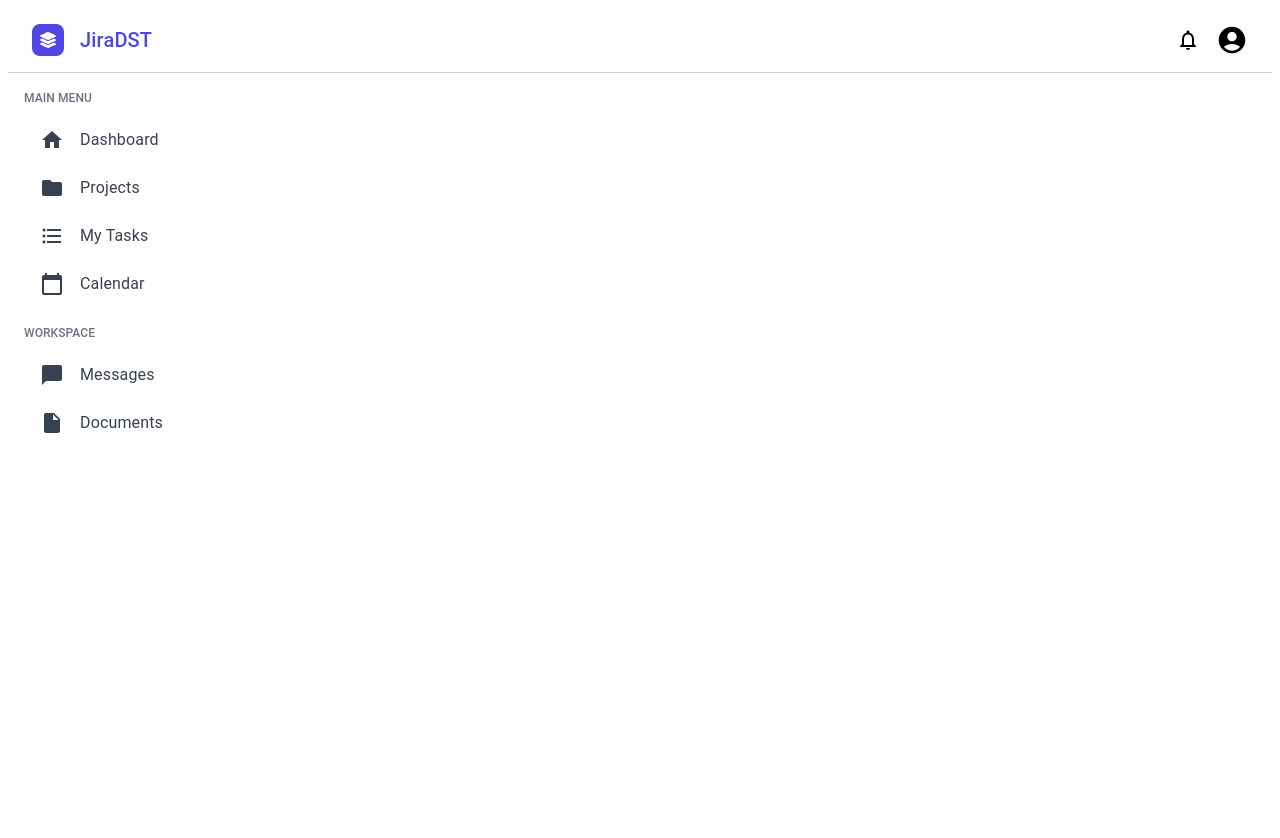
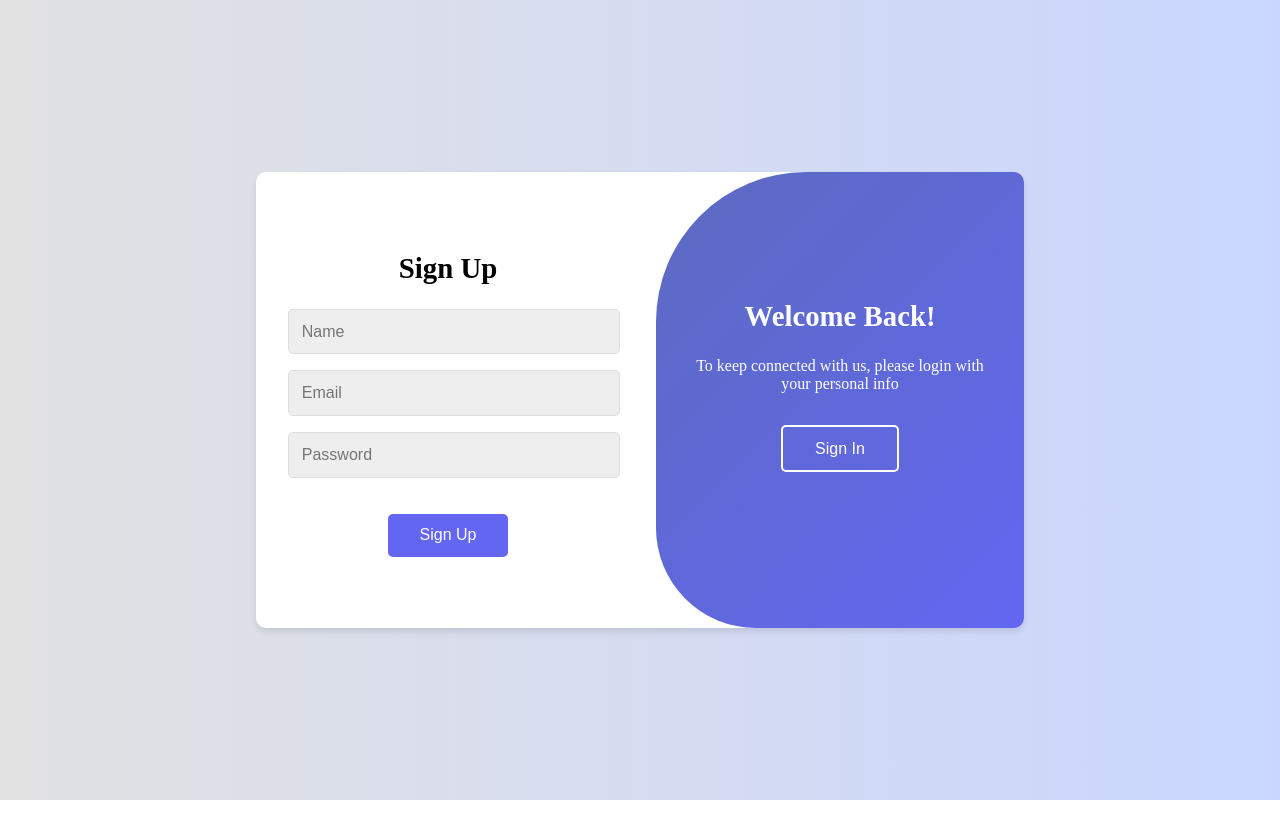
Before and after one commit to petch24096666/senior-project, a React (Vite) app in the folder Frontend/: page /signup in a window 1280 px wide. Shown: the top 838 px of the page. After the commit the page ends 800 px from the top, so only its background shows below. Built offline with nearby package versions, Linux system fonts and the light colour scheme.

Commit message:
update
17/1/2568 15.02

```diff
--- a/Frontend/src/App.jsx
+++ b/Frontend/src/App.jsx
@@ -3,22 +3,30 @@ import { BrowserRouter as Router, Routes, Route } from "react-router-dom";
 import KanbanBoard from "./components/pages/ProjectPage/KanbanBoard";
 import MainLayout from "./components/layouts/MainLayout";
 import ProjectPage from "./components/pages/ProjectPage/ProjectPage";
+import SignIn from "./components/pages/SigninPage/SigninPage";
+import SignUp from "./components/pages/SignupPage/SignupPage";
 
 function App() {
   return (
     <Router>
-      <MainLayout>
-        <Routes>
-          <Route path="/" element={<h1>Welcome</h1>} />
-          <Route path="/dashboard" element={<h1>Dashboard</h1>} />
-          <Route path="/mytasks" element={<h1>My Tasks</h1>} />
-          <Route path="/projects" element={<ProjectPage />} />
-          <Route path="/calendar" element={<h1>Calendar</h1>} />
-          <Route path="/messages" element={<h1>Messages</h1>} />
-          <Route path="/documents" element={<h1>Documents</h1>} />
-          <Route path="/kanban" element={<KanbanBoard />} />
-        </Routes>
-      </MainLayout>
+      <Routes>
+        <Route path="/" element={<SignIn />} />
+        <Route path="/signup" element={<SignUp />} />
+        <Route path="/*" element={
+            <MainLayout>
+              <Routes>
+                <Route path="dashboard" element={<h1>Dashboard</h1>} />
+                <Route path="mytasks" element={<h1>My Tasks</h1>} />
+                <Route path="projects" element={<ProjectPage />} />
+                <Route path="calendar" element={<h1>Calendar</h1>} />
+                <Route path="messages" element={<h1>Messages</h1>} />
+                <Route path="documents" element={<h1>Documents</h1>} />
+                <Route path="kanban" element={<KanbanBoard />} />
+              </Routes>
+            </MainLayout>
+          }
+        />
+      </Routes>
     </Router>
   );
 }
--- /dev/null
+++ b/Frontend/src/components/pages/SigninPage/SigninPage.jsx
@@ -0,0 +1,143 @@
+import React, { useEffect, useState } from "react";
+import { useNavigate } from 'react-router-dom';
+
+const styles = {
+    htmlBody: {
+        margin: "0",
+        padding: "0",
+        width: "100%",
+        height: "100%",
+        overflow: "hidden",
+    },
+    signinPage: {
+        width: "100%",
+        display: "flex",
+        justifyContent: "center",
+        alignItems: "center",
+        height: "100vh",
+        background: "linear-gradient(to right, #e2e2e2, #c9d6ff)",
+        fallbackBackgroundColor: "#e2e2e2",
+    },
+    signinContainer: {
+        display: "flex",
+        width: "768px",
+        height: "456px",
+        background: "#fff",
+        borderRadius: "10px",
+        boxShadow: "0 4px 6px rgba(0, 0, 0, 0.1)",
+        overflow: "hidden",
+        gap: "2rem",
+    },
+    signinLeft: {
+        flex: 1,
+        padding: "2rem",
+        textAlign: "center",
+    },
+    signinLeftTitle: {
+        fontSize: "1.8rem",
+        marginTop: "3rem",
+        marginLeft: "1rem",
+    },
+    signinInput: {
+        backgroundColor: "#eee",
+        width: "100%",
+        padding: "0.8rem",
+        marginBottom: "1rem",
+        border: "1px solid #ddd",
+        borderRadius: "5px",
+        fontSize: "1rem",
+    },
+    forgotPassword: {
+        fontSize: "0.9rem",
+        color: "#4a90e2",
+        marginBottom: "1.5rem",
+        cursor: "pointer",
+        marginLeft: "1rem",
+    },
+    signinButton: {
+        padding: "0.8rem 2rem",
+        backgroundColor: "#6366F1",
+        border: "none",
+        color: "#fff",
+        fontSize: "1rem",
+        borderRadius: "5px",
+        cursor: "pointer",
+        transition: "all 0.3s ease",
+        marginLeft: "1rem",
+    },
+    signinRight: {
+        flex: 1,
+        padding: "2rem",
+        textAlign: "center",
+        background: "linear-gradient(135deg, #5c6bc0, #6366F1)",
+        borderRadius: "150px 0 0 100px",
+        color: "#fff",
+    },
+    signinRightTitle: {
+        fontSize: "1.8rem",
+        marginTop: "6rem",
+    },
+    signinRightDescription: {
+        marginBottom: "2rem",
+        fontSize: "1rem",
+    },
+    signupButton: {
+        padding: "0.8rem 2rem",
+        border: "2px solid #fff",
+        background: "none",
+        color: "#fff",
+        fontSize: "1rem",
+        borderRadius: "5px",
+        cursor: "pointer",
+        transition: "all 0.3s ease",
+    },
+        signupButtonHover: {
+        background: "#fff",
+        color: "#4a90e2",
+    },
+};
+
+const SignIn = () => {
+    const navigate = useNavigate();
+    const handleSignUpClick = () => {
+      navigate('/signup'); // นำทางไปยังหน้า Sign Up
+    };
+    useEffect(() => {
+        Object.assign(document.documentElement.style, styles.htmlBody);
+        Object.assign(document.body.style, styles.htmlBody);
+
+    // Clean up styles on unmount
+    return () => {
+      document.documentElement.removeAttribute("style");
+      document.body.removeAttribute("style");
+    };
+    }, []);
+
+    return (
+        <div style={styles.signinPage}>
+            <div style={styles.signinContainer}>
+                <div style={styles.signinLeft}>
+                    <h2 style={styles.signinLeftTitle}>Sign In</h2>
+                    <form>
+                        <input type="email" placeholder="Email" style={styles.signinInput} />
+                        <input type="password" placeholder="Password" style={styles.signinInput} />
+                        <p style={styles.forgotPassword}>Forgot Your Password?</p>
+                        <button type="submit" style={styles.signinButton}>Sign In</button>
+                    </form>
+                </div>
+                {/* Right Section */}
+                <div style={styles.signinRight}>
+                    <h2 style={styles.signinRightTitle}>Hello, Friend!</h2>
+                    <p style={styles.signinRightDescription}>
+                        Register with your personal details to use all of the site features
+                    </p>
+                    <button style={styles.signupButton} onClick={handleSignUpClick}>
+                    Sign Up
+                    </button>
+                </div>
+            </div>
+        </div>
+    );
+};
+
+export default SignIn;
--- /dev/null
+++ b/Frontend/src/components/pages/SignupPage/SignupPage.jsx
@@ -0,0 +1,149 @@
+import React, { useEffect } from "react";
+import { useNavigate } from "react-router-dom";
+
+const styles = {
+  htmlBody: {
+    margin: "0",
+        padding: "0",
+        width: "100%",
+        height: "100%",
+        overflow: "hidden",
+  },
+  signupPage: {
+    width: "100%",
+    display: "flex",
+    justifyContent: "center",
+    alignItems: "center",
+    height: "100vh",
+    background: "linear-gradient(to right, #e2e2e2, #c9d6ff)",
+    fallbackBackgroundColor: "#e2e2e2",
+  },
+  signupContainer: {
+    display: "flex",
+    width: "768px",
+    height: "456px",
+    background: "#fff",
+    borderRadius: "10px",
+    boxShadow: "0 4px 6px rgba(0, 0, 0, 0.1)",
+    overflow: "hidden",
+    gap: "2rem",
+  },
+  signupLeft: {
+    flex: 1,
+    padding: "2rem",
+    textAlign: "center",
+  },
+  signupLeftTitle: {
+    fontSize: "1.8rem",
+    marginTop: "3rem",
+    marginLeft: "1rem",
+  },
+  signupInput: {
+    backgroundColor: "#eee",
+    width: "100%",
+    padding: "0.8rem",
+    marginBottom: "1rem",
+    border: "1px solid #ddd",
+    borderRadius: "5px",
+    fontSize: "1rem",
+  },
+  signupLeftButton: {
+    padding: "0.8rem 2rem",
+    background: "#6366F1",
+    border: "none",
+    color: "#fff",
+    fontSize: "1rem",
+    borderRadius: "5px",
+    cursor: "pointer",
+    transition: "all 0.3s ease",
+    marginTop: "20px",
+    marginLeft: "1rem",
+  },
+  signupRight: {
+    flex: 1,
+    padding: "2rem",
+    textAlign: "center",
+    background: "linear-gradient(135deg, #5c6bc0, #6366F1)",
+    borderRadius: "150px 0 0 100px",
+    color: "#fff",
+  },
+  signupRightTitle: {
+    fontSize: "1.8rem",
+    marginTop: "6rem",
+  },
+  signupRightDescription: {
+    marginBottom: "2rem",
+    fontSize: "1rem",
+  },
+  signupRightButton: {
+    padding: "0.8rem 2rem",
+    border: "2px solid #fff",
+    background: "none",
+    color: "#fff",
+    fontSize: "1rem",
+    borderRadius: "5px",
+    cursor: "pointer",
+    transition: "all 0.3s ease",
+  },
+};
+
+const SignUp = () => {
+  const navigate = useNavigate();
+
+  useEffect(() => {
+    Object.assign(document.documentElement.style, styles.htmlBody);
+    Object.assign(document.body.style, styles.htmlBody);
+
+    return () => {
+      document.documentElement.removeAttribute("style");
+      document.body.removeAttribute("style");
+    };
+  }, []);
+
+  const handleSignInClick = () => {
+    navigate("/"); // นำทางกลับไปหน้า Sign In
+  };
+
+  return (
+    <div style={styles.signupPage}>
+      <div style={styles.signupContainer}>
+        {/* Left Section */}
+        <div style={styles.signupLeft}>
+          <h2 style={styles.signupLeftTitle}>Sign Up</h2>
+          <form>
+            <input
+              type="text"
+              placeholder="Name"
+              style={styles.signupInput}
+            />
+            <input
+              type="email"
+              placeholder="Email"
+              style={styles.signupInput}
+            />
+            <input
+              type="password"
+              placeholder="Password"
+              style={styles.signupInput}
+            />
+            <button type="submit" style={styles.signupLeftButton}>
+              Sign Up
+            </button>
+          </form>
+        </div>
+        {/* Right Section */}
+        <div style={styles.signupRight}>
+          <h2 style={styles.signupRightTitle}>Welcome Back!</h2>
+          <p style={styles.signupRightDescription}>
+            To keep connected with us, please login with your personal info
+          </p>
+          <button style={styles.signupRightButton} onClick={handleSignInClick}>
+            Sign In
+          </button>
+        </div>
+      </div>
+    </div>
+  );
+};
+
+export default SignUp;
```
Also changed, not shown: 2 other files (tests, documents, lock files or other folders).
